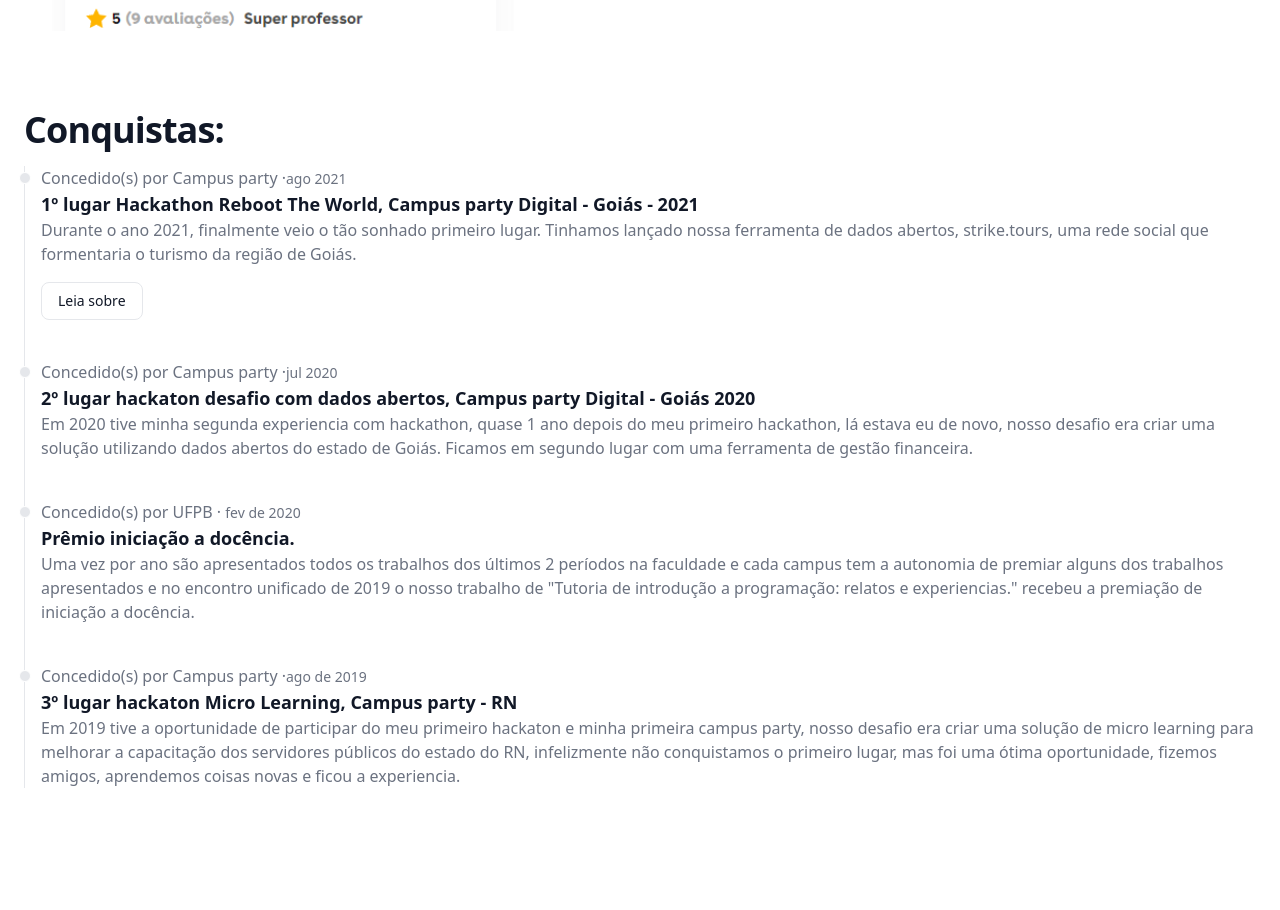
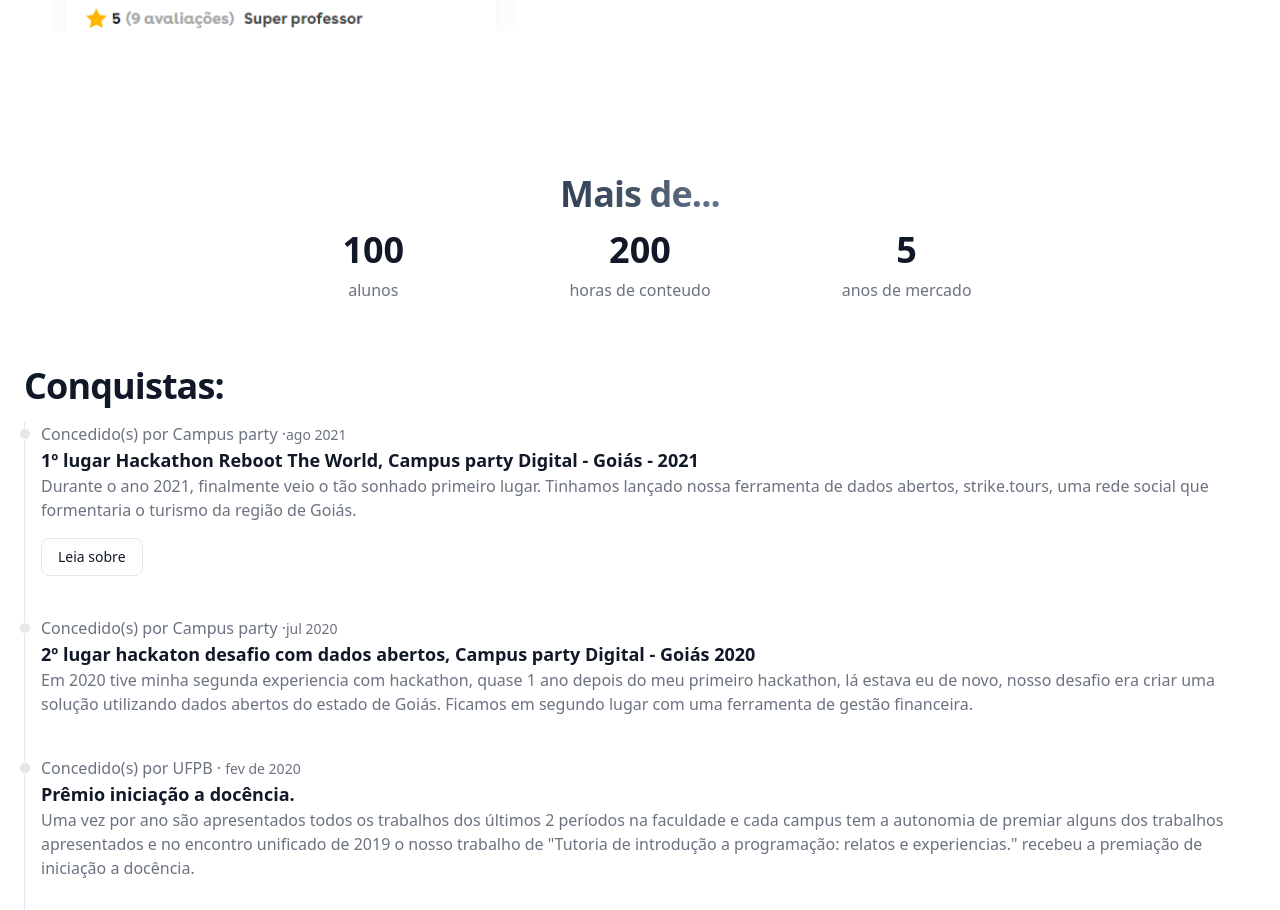
Before and after one commit to whoisclebs/clebson.cc, a Next.js app: page / in a window 1280 px wide. Shown: the part 1118-2028 px from the top of the page. Built offline with nearby package versions, Linux system fonts and the light colour scheme; no server answers.

Commit message:
feat: add social proof

```diff
--- a/src/pages/index.js
+++ b/src/pages/index.js
@@ -48,6 +48,30 @@ export default function Home() {
               </p>
           </div>
         </div>
+
+        <section class="bg-white dark:bg-gray-900">
+          <div class="max-w-screen-xl px-4 py-8 mx-auto text-center lg:py-16 lg:px-6">
+              <h2 className="pb-4 text-4xl tracking-tight font-extrabold">
+                <span className="text-transparent bg-clip-text  bg-gradient-to-l from-slate-500 via-slate-600 to-slate-700">
+                  Mais de...
+                </span>
+              </h2>
+              <dl class="grid max-w-screen-md gap-8 mx-auto text-gray-900 sm:grid-cols-3 dark:text-white">
+                  <div class="flex flex-col items-center justify-center">
+                      <dt class="mb-2 text-3xl md:text-4xl font-extrabold">100</dt>
+                      <dd class="font-light text-gray-500 dark:text-gray-400">alunos</dd>
+                  </div>
+                  <div class="flex flex-col items-center justify-center">
+                      <dt class="mb-2 text-3xl md:text-4xl font-extrabold">200</dt>
+                      <dd class="font-light text-gray-500 dark:text-gray-400">horas de conteudo</dd>
+                  </div>
+                  <div class="flex flex-col items-center justify-center">
+                      <dt class="mb-2 text-3xl md:text-4xl font-extrabold">5</dt>
+                      <dd class="font-light text-gray-500 dark:text-gray-400">anos de mercado</dd>
+                  </div>
+              </dl>
+          </div>
+        </section>
 
         <div className="mb-28 pb-16 px-4 mx-auto max-w-screen-xl lg:pb-16 lg:px-6">
         <h2 className="mb-4 text-3xl tracking-tight font-extrabold text-gray-900 sm:text-4xl dark:text-white">Conquistas:</h2>
```
